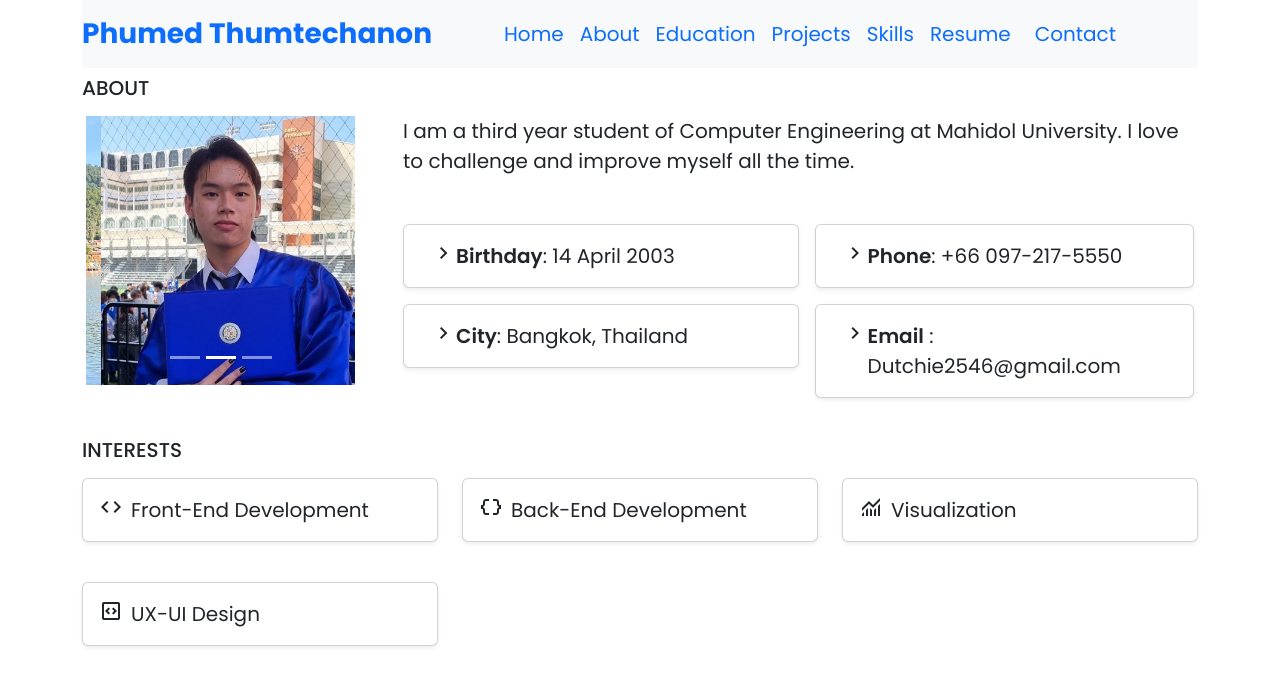
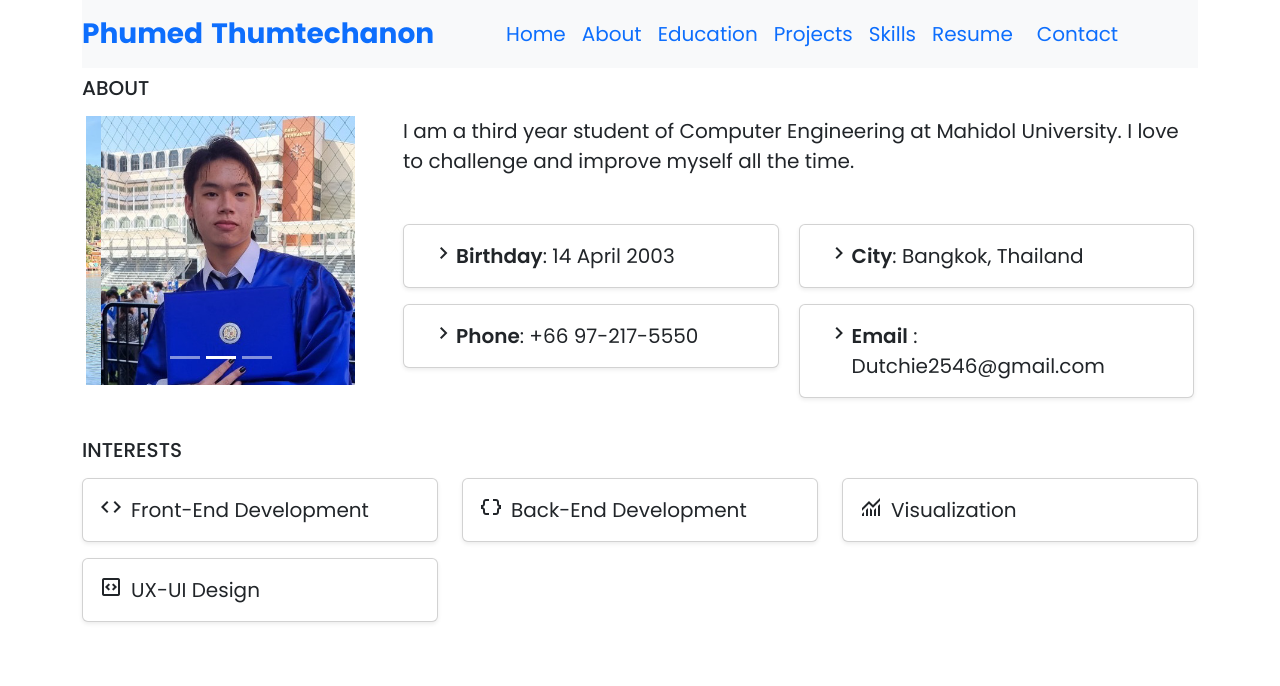
Before and after one commit to Phumed/Portfolio, a React (Create React App) app: page /about in a window 1280 px wide. Shown: the top 686 px of the page. Built offline with nearby package versions, Linux system fonts and the light colour scheme.

Commit message:
latest at 13/01-20:46

```diff
--- a/src/components/NavBar.js
+++ b/src/components/NavBar.js
@@ -16,7 +16,12 @@ function NavBar() {
               style={{ textDecoration: "none" }}
               className="fs-3 fs-md-2 fw-bold"
             >
-              Phumed Thumtechanon
+              <div className="d-flex">
+                Phumed
+                <span className="d-block d-lg-none d-xl-block ms-2">
+                  Thumtechanon
+                </span>
+              </div>
             </Link>
           </Navbar.Brand>
           <Navbar.Toggle aria-controls="basic-navbar-nav" />
--- a/src/components/about/about.js
+++ b/src/components/about/about.js
@@ -20,7 +20,7 @@ function about() {
           </Col>
         </Row>
         <Row className="mt-2">
-          <Col className="px-md-0" xs={12} md={3}>
+          <Col className="px-md-0" xs={12} md={4} lg={3}>
             <Carousel className="ms-md-3">
               <Carousel.Item>
                 <img
@@ -50,9 +50,9 @@ function about() {
               I am a third year student of Computer Engineering at Mahidol
               University. I love to challenge and improve myself all the time.
             </Row>
-            <Row className="mt-5">
-              <Col className="me-3" xs={12} md={6}>
-                <Row className="mb-3">
+            <Row className="mt-xl-5 mt-lg-3 mt-3">
+              <Col xs={12} lg={6}>
+                <Row className="mb-3 me-lg-2">
                   <Card body className="shadow-sm">
                     <span style={{ display: "flex" }}>
                       <span class="material-symbols-outlined">
@@ -65,6 +65,8 @@ function about() {
                     </span>
                   </Card>
                 </Row>
+              </Col>
+              <Col xs={12} lg={6}>
                 <Row className="mb-3">
                   <Card body className="shadow-sm">
                     <span style={{ display: "flex" }}>
@@ -79,8 +81,8 @@ function about() {
                   </Card>
                 </Row>
               </Col>
-              <Col>
-                <Row className="mb-3">
+              <Col xs={12} lg={6}>
+                <Row className="mb-3 me-lg-2">
                   <Card body className="shadow-sm">
                     <span style={{ display: "flex" }}>
                       <span class="material-symbols-outlined">
@@ -88,11 +90,13 @@ function about() {
                       </span>
                       <span>
                         <span className="fw-semibold">Phone</span>: +66
-                        097-217-5550
+                        97-217-5550
                       </span>
                     </span>
                   </Card>
                 </Row>
+              </Col>
+              <Col xs={12} lg={6}>
                 <Row className="mb-3">
                   <Card body className="shadow-sm">
                     <span style={{ display: "flex" }}>
@@ -115,8 +119,8 @@ function about() {
             <h5>INTERESTS</h5>
           </Col>
         </Row>
-        <Row className="mt-2 fs-5">
-          <Col xs={12} md={4} className="mb-3">
+        <Row className="mt-2 fs-5 mb-5">
+          <Col xs={12} lg={6} xl={4} className="mb-3">
             <Card body className="shadow-sm">
               <span style={{ display: "flex" }}>
                 <span class="material-symbols-outlined">code</span>
@@ -124,7 +128,7 @@ function about() {
               </span>
             </Card>
           </Col>
-          <Col xs={12} md={4} className="mb-3">
+          <Col xs={12} lg={6} xl={4} className="mb-3">
             <Card body className="shadow-sm">
               <span style={{ display: "flex" }}>
                 <span class="material-symbols-outlined">data_object</span>
@@ -132,7 +136,7 @@ function about() {
               </span>
             </Card>
           </Col>
-          <Col xs={12} md={4} className="mb-3">
+          <Col xs={12} lg={6} xl={4} className="mb-3">
             <Card body className="shadow-sm">
               <span style={{ display: "flex" }}>
                 <span class="material-symbols-outlined">monitoring</span>
@@ -140,9 +144,7 @@ function about() {
               </span>
             </Card>
           </Col>
-        </Row>
-        <Row className="mt-md-4 fs-5 mb-5">
-          <Col xs={12} md={4}>
+          <Col xs={12} lg={6} xl={4}>
             <Card body className="shadow-sm">
               <span style={{ display: "flex" }}>
                 <span class="material-symbols-outlined">code_blocks</span>
--- a/src/components/contact/contact.js
+++ b/src/components/contact/contact.js
@@ -13,8 +13,8 @@ function contact() {
           <h5>CONTACT</h5>
         </Row>
         <Row className="mt-2">
-          <Col className="mb-4" xs={12} md={6}>
-            <Row className="bg-light me-md-4 h-100 mx-md-0 mx-1">
+          <Col className="mb-4" xs={12} lg={6}>
+            <Row className="bg-light me-lg-4 h-100 mx-md-0 mx-1">
               <Col
                 xs={2}
                 style={{
@@ -41,7 +41,7 @@ function contact() {
               </Col>
             </Row>
           </Col>
-          <Col className="mb-4" xs={12} md={6}>
+          <Col className="mb-4" xs={12} lg={6}>
             <Row className="bg-light h-100  mx-md-0 mx-1">
               <Col
                 xs={2}
@@ -89,8 +89,8 @@ function contact() {
           </Col>
         </Row>
         <Row>
-          <Col xs={12} md={6} className="mb-4">
-            <Row className="bg-light me-md-4 h-100 mx-md-0 mx-1">
+          <Col xs={12} lg={6} className="mb-4">
+            <Row className="bg-light me-lg-4 h-100 mx-md-0 mx-1">
               <Col
                 xs={2}
                 style={{
@@ -120,7 +120,7 @@ function contact() {
               </Col>
             </Row>
           </Col>
-          <Col xs={12} md={6} className="mb-4">
+          <Col xs={12} lg={6} className="mb-4">
             <Row className="bg-light h-100 mx-md-0 mx-1">
               <Col
                 xs={2}
--- a/src/components/education/education.js
+++ b/src/components/education/education.js
@@ -18,7 +18,7 @@ function education() {
           </Col>
         </Row>
         <Row className="mt-2">
-          <Col xs={12} md={5}>
+          <Col xs={12} md={8} lg={5}>
             <Card className="shadow-sm">
               <Card.Img variant="top" src={Mahidol} className="px-4 mt-3" />
               <Card.Body className="bg-light">
@@ -53,8 +53,8 @@ function education() {
           </Col>
         </Row>
         <Row className="mb-5 mt-2">
-          <Col xs={12} md={4} className="mb-3">
-            <Card className="w-100 shadow-sm">
+          <Col xs={12} md={6} lg={4} className="mb-3 mb-md-0">
+            <Card className="w-100 h-100 shadow-sm">
               <Card.Img variant="top" src={Codecademy} className="px-4 my-3" />
               <Card.Body className="bg-light">
                 <Card.Title>Front-End Engineer</Card.Title>
@@ -76,7 +76,7 @@ function education() {
               </Card.Body>
             </Card>
           </Col>
-          <Col xs={12} md={4}>
+          <Col xs={12} md={6} lg={4}>
             <Card className="w-100 h-100 shadow-sm">
               <Card.Img variant="top" src={Codecademy} className="px-4 my-3" />
               <Card.Body className="bg-light">
--- a/src/components/projects/projects.js
+++ b/src/components/projects/projects.js
@@ -18,7 +18,7 @@ function projects() {
           <h6 className="mt-4 mb-2">WEB PROJECTS</h6>
         </Row>
         <Row className="mt-2 mb-2">
-          <Col xs={12} md={4} className="mb-md-0 mb-3">
+          <Col xs={12} md={6} lg={6} xl={4} className="mb-3  mb-md-3">
             <Card style={{ width: "100%" }} className="h-100 shadow-sm">
               <Card.Body>
                 <Card.Title>Personal Portfolio</Card.Title>
@@ -37,7 +37,7 @@ function projects() {
               </Card.Body>
             </Card>
           </Col>
-          <Col xs={12} md={4} className="mb-md-0 mb-3">
+          <Col xs={12} md={6} lg={6} xl={4} className="mb-3 mb-md-3">
             <Card style={{ width: "100%" }} className="h-100 shadow-sm">
               <Card.Body>
                 <Card.Title>Jammming</Card.Title>
@@ -64,7 +64,7 @@ function projects() {
               </Card.Body>
             </Card>
           </Col>
-          <Col xs={12} md={4} className="mb-md-0 mb-3">
+          <Col xs={12} md={6} lg={6} xl={4} className="mb-3 mb-md-0">
             <Card
               style={{ width: "100%", height: "100%" }}
               className="h-100 shadow-sm"
@@ -94,9 +94,7 @@ function projects() {
               </Card.Body>
             </Card>
           </Col>
-        </Row>
-        <Row className="mb-2">
-          <Col xs={12} md={4} className="mb-md-0 mb-3">
+          <Col xs={12} md={6} lg={6} xl={4} className="mb-3 mb-md-0">
             <Card
               style={{ width: "100%", height: "100%" }}
               className="h-100 shadow-sm"
@@ -121,11 +119,12 @@ function projects() {
             </Card>
           </Col>
         </Row>
+
         <Row>
           <h6 className="mt-3 mb-2">JAVA PROJECTS</h6>
         </Row>
         <Row className="mt-2 mb-5">
-          <Col xs={12} md={4} className="mb-md-0 mb-3">
+          <Col xs={12} md={6} lg={6} xl={4} className="mb-md-0 mb-3">
             <Card
               style={{ width: "100%", height: "100%" }}
               className="h-100 shadow-sm"
--- a/src/components/skills/skills.js
+++ b/src/components/skills/skills.js
@@ -85,13 +85,12 @@ function skills() {
                 <Col
                   md={2}
                   xs={12}
-                  className="d-flex justify-content-center my-3 mx-md-3"
+                  className="d-flex justify-content-center align-items-center my-3 mx-md-3"
                 >
                   <Image
                     src={MongoDB}
                     rounded
-                    className="w-auto"
-                    style={{ height: "3rem" }}
+                    style={{ height: "2rem", width: "7rem" }}
                   />
                 </Col>
                 <Col
@@ -177,13 +176,12 @@ function skills() {
                 <Col
                   md={2}
                   xs={12}
-                  className="d-flex justify-content-center my-3 mx-md-3"
+                  className="d-flex justify-content-center align-items-center my-3 mx-md-3"
                 >
                   <Image
                     src={Git}
                     rounded
-                    className="w-auto"
-                    style={{ height: "4rem" }}
+                    style={{ height: "2.5rem", width: "5rem" }}
                   />
                 </Col>
                 <Col
```
